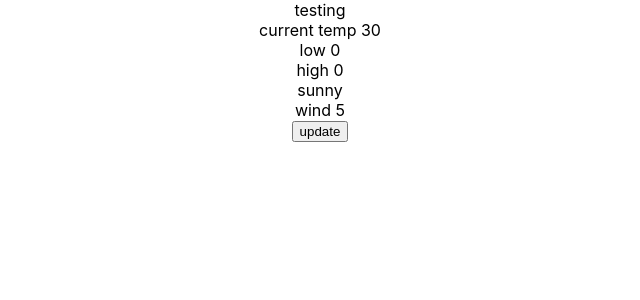
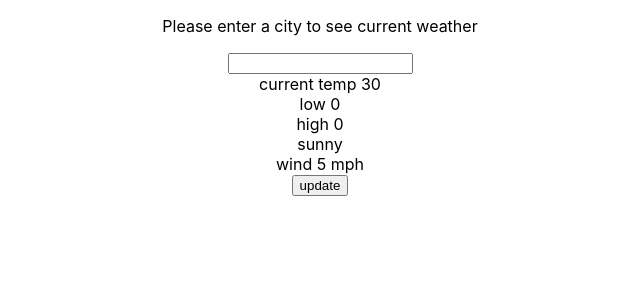
Before and after one commit to discotroop/local-weather-app, a React (Create React App) app: page / in a window 1280 px wide. Shown: the top 300 px of the page, without its empty margins (320-960 px from the left). Built offline with nearby package versions, Linux system fonts and the light colour scheme.

Commit message:
users can now pick custom location by city name, this.setState now runs within the api call so now delay and updating screen.

```diff
--- a/src/App.js
+++ b/src/App.js
@@ -1,6 +1,10 @@
 import React from 'react';
 import './App.css';
 import { thisExpression } from '@babel/types';
+
+// tbd
+// allow flipping between celcius and fahrenheit
+// form validation and error handling
 
 function App() {
   class Weather extends React.Component {
@@ -20,10 +24,13 @@ function App() {
     }
 
     fetchWeather() {
-      console.log(this.state)
+      const that = this;
       const key = '8f098395e4b8a5cafd82f5af39e50048'
+      let newLocale = document.querySelector("input");
       let locationID =  "524901";
-      const callAPI = `http://api.openweathermap.org/data/2.5/forecast?id=${locationID}&APPID=${key}`;
+      let city = newLocale.value;
+      console.log(city);
+      const callAPI = `http://api.openweathermap.org/data/2.5/forecast?q=${city}&APPID=${key}`;
       // need to get city location from user and convert to id somehow.
 
       function convertToCelcius(num) {
@@ -33,7 +40,7 @@ function App() {
         return Math.round(num * 9/5 + 32);
       }
       let currentWeather = this.state;
-      console.log(currentWeather);
+      // add error handling
         fetch (callAPI, {mode: 'cors'})
           .then(function(response) {
             return response.json();
@@ -53,20 +60,22 @@ function App() {
             currentWeather.weather.condition = condition;
             currentWeather.weather.humidity = humidity;
             currentWeather.weather.wind = wind;
+            that.setState({ }); /* update state */
           })
-          this.setState({ })
-          this.setState({ })
       return;
     }
     render () {
       return (
         <div>
-          <div> testing </div>
+          <div>
+            <p> Please enter a city to see current weather </p>
+            <input type="text"></input>
+             </div>
           <div> current temp {this.state.weather.temp} </div>
           <div> low {this.state.weather.low} </div>
           <div> high {this.state.weather.high} </div>
           <div> {this.state.weather.condition} </div>
-          <div> wind {this.state.weather.wind} </div>
+          <div> wind {this.state.weather.wind} mph </div>
           <div> {this.props.books} </div>
           <button onClick={() => this.fetchWeather()}> update </button>
         </div>
```
